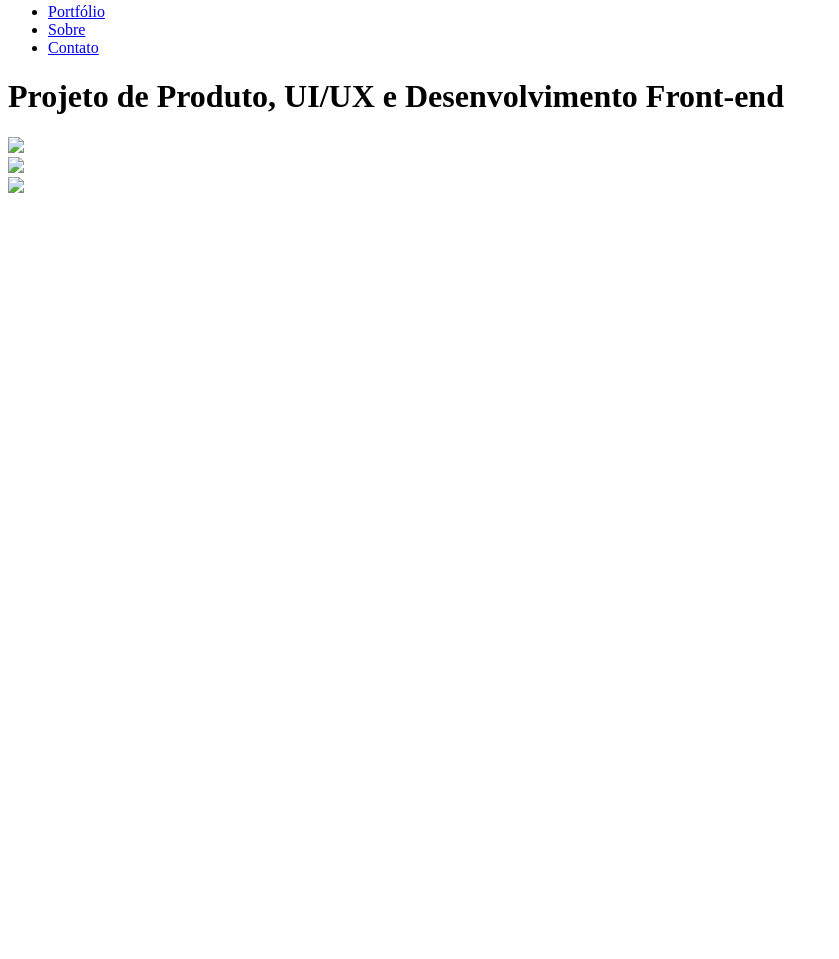
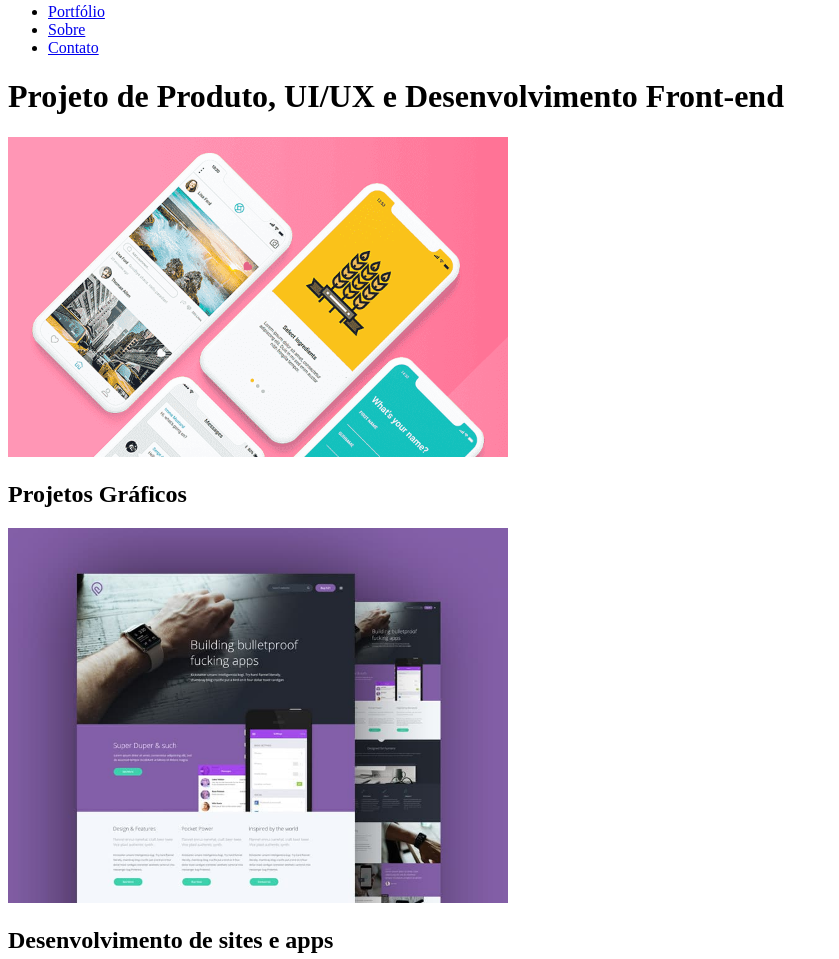
Before and after one commit to mirelagiuli/portfolio, a plain HTML site: page index.html in a window 1280 px wide. Shown: the part 13-972 px from the top of the page, without its empty margins (0-839 px from the left). Before the commit the page ends 800 px from the top, so only its background shows below. Drawn offline with Linux system fonts and the light colour scheme.

Commit message:
Arquivos Portfólio

```diff
--- a/index.html
+++ b/index.html
@@ -22,20 +22,23 @@
 
 		<div id="Projeto1">
 			<a href="Projeto1.html" title="Projetos Gráficos">
-				<img width="500px" height="auto" src="../portfolio-mirela/app_mockup-min.png">
+				<img width="500px" src="./app_mockup-min.png">
 			</a>
+			<h2>Projetos Gráficos</h2>
 		</div>
 
 		<div id="Projeto2">
 			<a href="Projeto2.html" title="Desenvolvimento de sites e apps">
-				<img width="500px" height="auto" src="../portfolio-mirela/web_mockup-min.jpg">
+				<img width="500px" height="auto" src="./web_mockup-min.jpg">
 			</a>
+			<h2>Desenvolvimento de sites e apps</h2>
 		</div>
 
 		<div id="Projeto3">
 			<a href="Projeto3.html" title="Avaliação de interfaces">
-				<img width="500px" height="auto" src="../portfolio-mirela/app_mockup_2-min.png">
+				<img width="500px" height="auto" src="./app_mockup_2-min.png">
 			</a>
+			<h2>Avaliação de Interfaces</h2>
 		</div>
 
 	</body>
```
Also changed, not shown: app_mockup-min.png (added), app_mockup_2-min.png (added), web_mockup-min.jpg (added).
